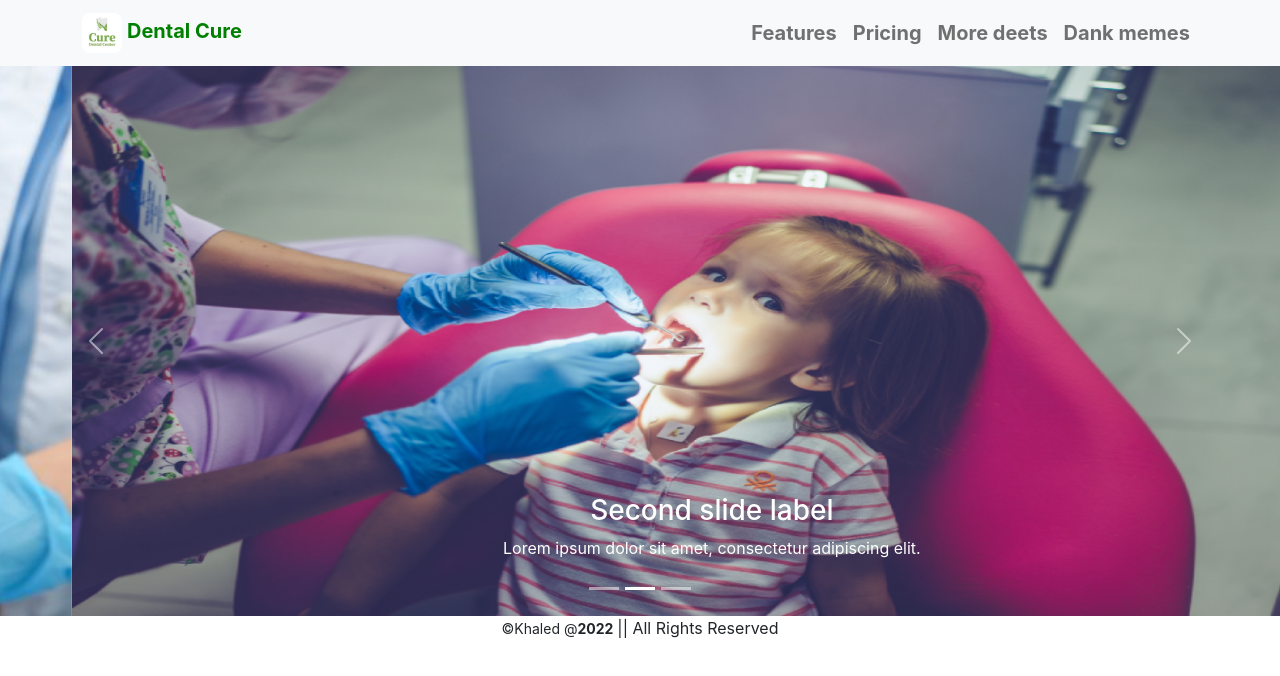
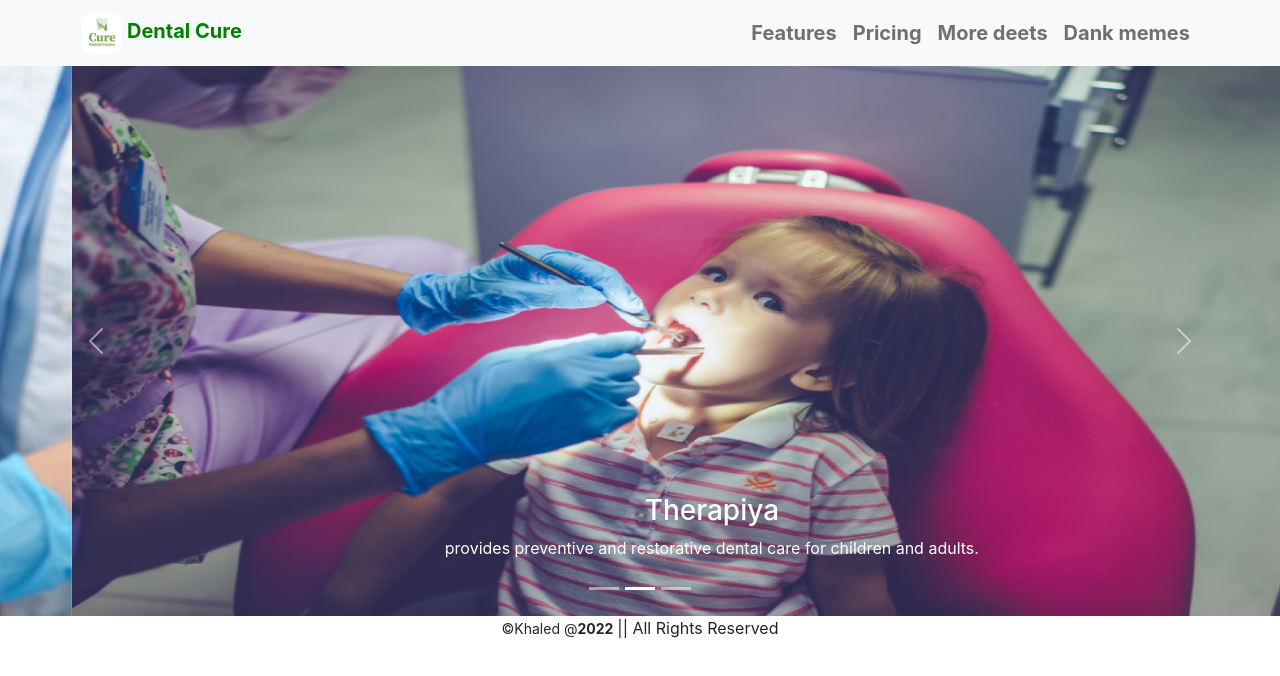
Before and after one commit to khaled39ab/Dental-Cure-Independent-Service-Provider, a React (Create React App) app: page / in a window 1280 px wide. Shown: the top 676 px of the page. Built offline with nearby package versions, Linux system fonts and the light colour scheme.

Commit message:
added carousel title &  discription

```diff
--- a/src/Pages/Home/Banner/Banner.js
+++ b/src/Pages/Home/Banner/Banner.js
@@ -16,41 +16,41 @@ const Banner = () => {
             <Carousel activeIndex={index} onSelect={handleSelect}>
                 <Carousel.Item>
                     <img
-                        style={{height:'550px'}}
+                        style={{ height: '550px' }}
                         className="d-block w-100"
                         src={banner1}
                         alt="First slide"
                     />
                     <Carousel.Caption>
-                        <h3>First slide label</h3>
-                        <p>Nulla vitae elit libero, a pharetra augue mollis interdum.</p>
+                        <h3>Dentistry</h3>
+                        <p>the profession concerned with the prevention and treatment of oral disease.</p>
                     </Carousel.Caption>
                 </Carousel.Item>
                 <Carousel.Item>
                     <img
-                        style={{height:'550px'}}
+                        style={{ height: '550px' }}
                         className="d-block w-100"
                         src={banner2}
                         alt="Second slide"
                     />
 
                     <Carousel.Caption>
-                        <h3>Second slide label</h3>
-                        <p>Lorem ipsum dolor sit amet, consectetur adipiscing elit.</p>
+                        <h3>Therapiya</h3>
+                        <p>provides preventive and restorative dental care for children and adults.</p>
                     </Carousel.Caption>
                 </Carousel.Item>
                 <Carousel.Item>
                     <img
-                        style={{height:'550px'}}
+                        style={{ height: '550px' }}
                         className="d-block w-100"
                         src={banner3}
                         alt="Third slide"
                     />
 
                     <Carousel.Caption>
-                        <h3>Third slide label</h3>
+                        <h3>Virology</h3>
                         <p>
-                            Praesent commodo cursus magna, vel scelerisque nisl consectetur.
+                            A viral disease of the oral cavity is the infectious type of pathology affecting oral tissues.
                         </p>
                     </Carousel.Caption>
                 </Carousel.Item>
```
